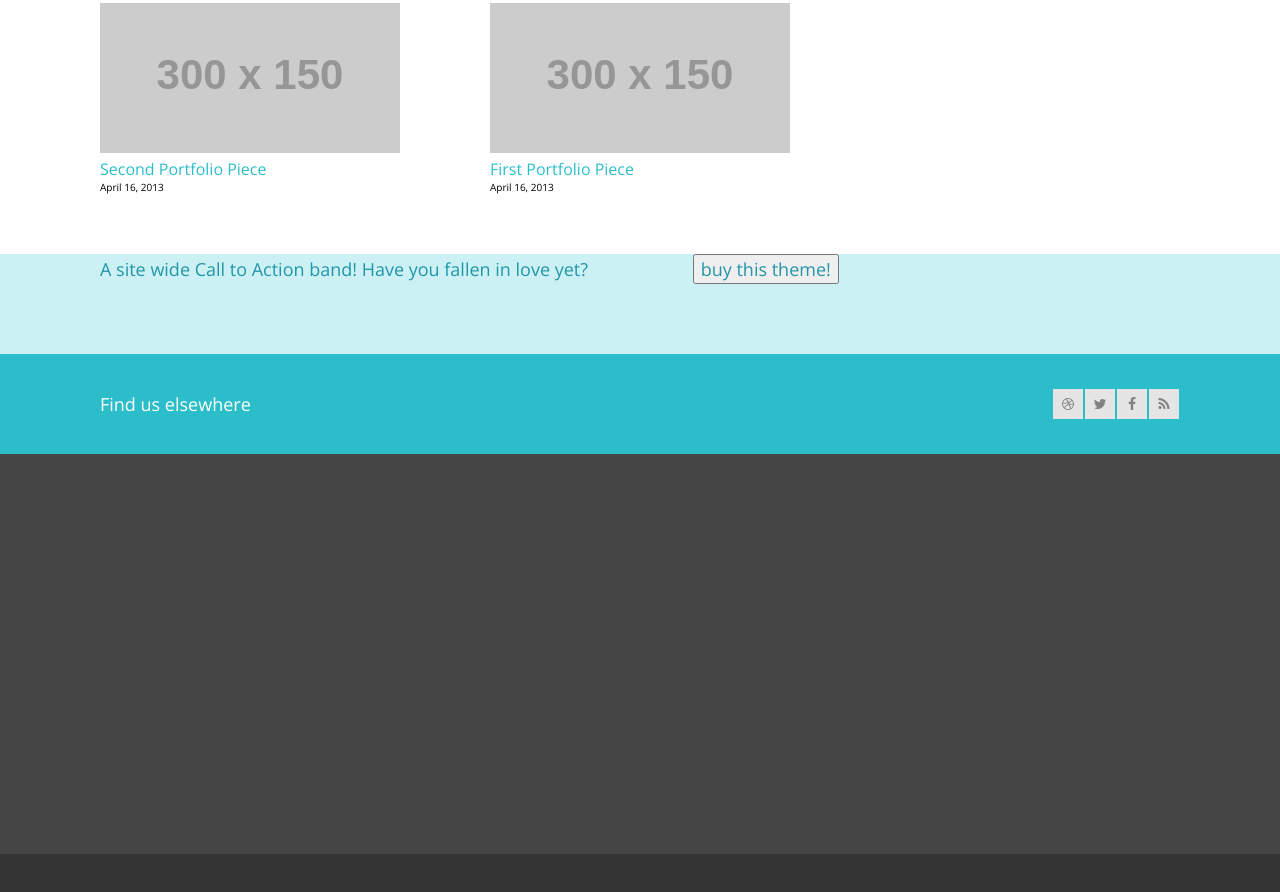
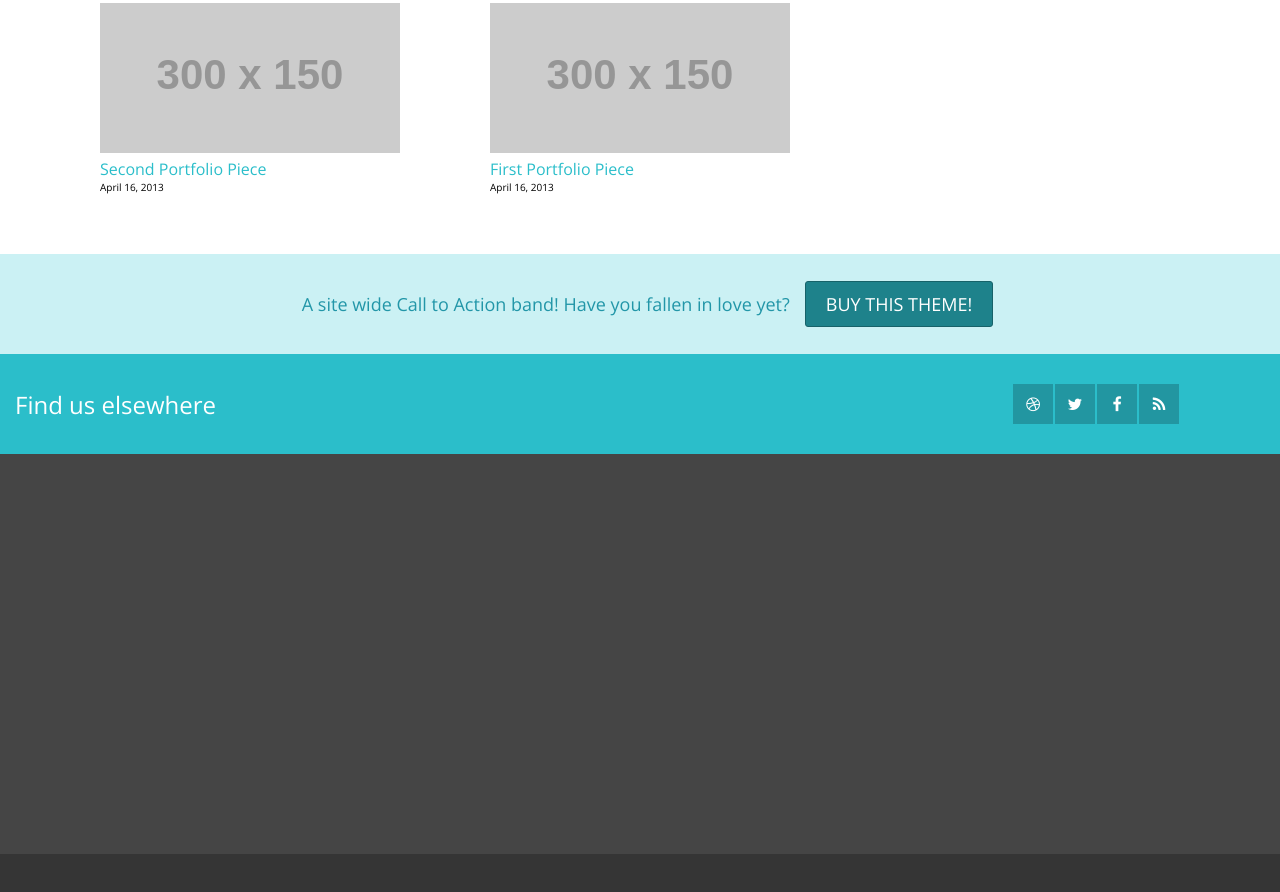
Before and after one commit to Djejin/task_03, a plain HTML site: page index.html in a window 1280 px wide. Shown: the part 958-1850 px from the top of the page. Drawn offline with nearby package versions, Linux system fonts and the light colour scheme; placeholder pictures from the web are drawn by us.

Commit message:
Update footer

```diff
--- a/css/style.css
+++ b/css/style.css
@@ -216,7 +216,7 @@ figure p{
 .top-footer2{
     background: #2BBECA;
     height: 100px;
-    font-size: 18px;
+    font-size: 24px;
     color: #ffffff;
 }
 .middle-footer{
@@ -239,15 +239,15 @@ figure p{
     align-content: center;
 }
 footer li a{
-    width: 30px;
-    height: 30px;
-    background: #E5E5E5;
+    width: 40px;
+    height: 40px;
+    background: #2296A1;
     display: flex;
     justify-content: center;
     align-items: center;
-    color: #818181;
+    color: #ffffff;
     margin: 1px;
-    font-size: 14px;
+    font-size: 16px;
 }
 footer span{
     margin: 0 100px 0 100px;
@@ -255,4 +255,23 @@ footer span{
 footer ul{
     margin: 0 100px 0 100px;
 }
+footer div:first-child{
+    justify-content: center;
+}
+footer span:first-of-type{
+    margin: 0 15px 0 15px;
+}
+footer button:first-of-type{
+    text-transform: uppercase;
+    background: #1E828B;
+    color: #ffffff;
+    font-size: 18px;
+    padding: 10px 20px 10px 20px;
+    font-weight: normal;
+    border-radius: 3px;
+    border: solid 1px #176269;
+}
+footer li a:hover{
+    background: #1E828B;
+}
 /* End Footer */
--- a/index.html
+++ b/index.html
@@ -141,7 +141,7 @@
     </article>
 </main>
 <footer>
-    <div class="top-footer1">
+    <div class="top-footer1 footer-flex-container">
         <span>A site wide Call to Action band! Have you fallen in love yet?</span>
         <button>buy this theme!</button>
     </div>
```
